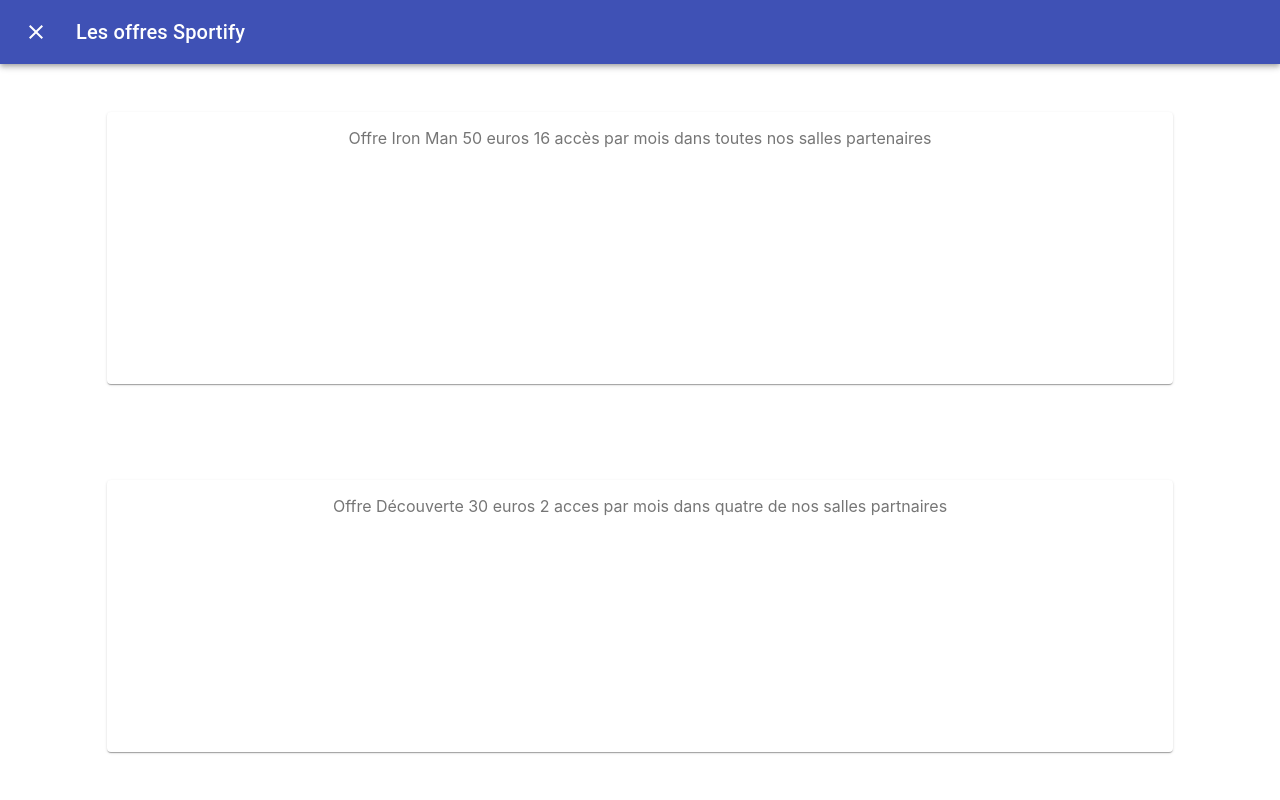
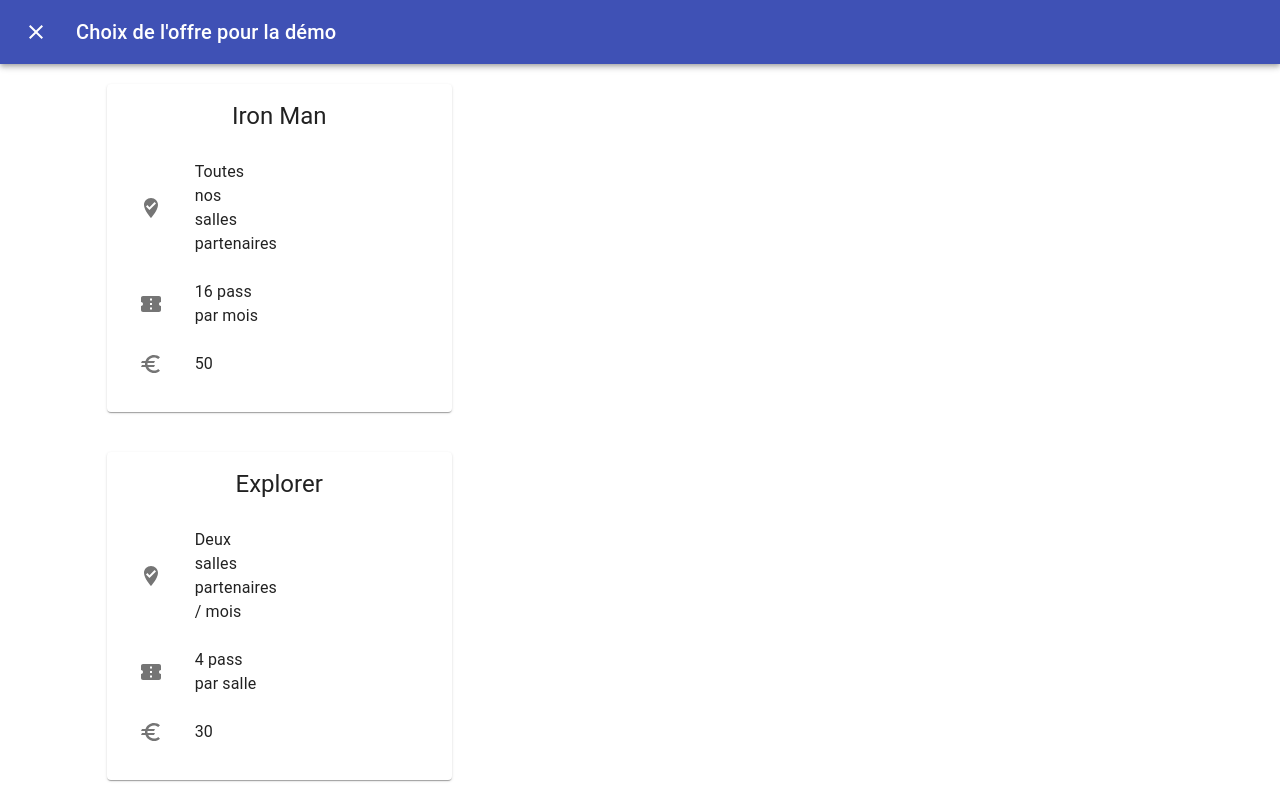
Before and after one commit to Alhuin/Sportify, a React (Create React App) app: page / in a window 1280 px wide. Both pictures are taken after a click on the button "CHOISIR UNE OFFRE". Built offline with nearby package versions, Linux system fonts and the light colour scheme.

Commit message:
refactored offers : Iron Man & Explorer

```diff
--- a/package.json
+++ b/package.json
@@ -11,6 +11,7 @@
     "react": "^16.12.0",
     "react-dom": "^16.12.0",
     "react-helmet": "^5.2.1",
+    "react-hook-screen-orientation": "^1.0.1",
     "react-redux": "^7.1.3",
     "react-router-dom": "^5.1.2",
     "react-scripts": "3.2.0",
--- a/src/App.js
+++ b/src/App.js
@@ -28,6 +28,7 @@
     updateWindowDimensions() {
         this.setState({ width: window.innerWidth, height: window.innerHeight });
     }
+
     render() {
         const { width, height } = this.state;
         let content = <>
@@ -35,16 +36,6 @@
             <meta name="google" value="notranslate" />
             <meta name="description" content="MSS, Mutli-Sports for Students" />
             <title>MSS Demo</title>
-            <script>
-                {`
-                    var lockFunction =  window.screen.orientation.lock;
-                    if (lockFunction.call(window.screen.orientation, 'landscape')) {
-                    console.log('Orientation locked')
-                    } else {
-                        console.error('There was a problem in locking the orientation')
-                    }
-                `}
-            </script>
         </Helmet>
         <Provider store={store}>
             <Router history={history}>
--- a/src/components/Header.js
+++ b/src/components/Header.js
@@ -12,7 +12,7 @@
 
     switch (type) {
       case "Home":
-        content = `Bonjour ${name} ${lastName} !`;
+        content = `Bonjour ${name} !`;
         break;
       case "Search":
         content = "Trouver une salle";
--- a/src/components/HomeContent.js
+++ b/src/components/HomeContent.js
@@ -3,7 +3,9 @@
 class HomeContent extends Component {
   render() {
     return(
-      <div className="content">Home Page</div>
+      <div className="content">
+        Home Page
+      </div>
     );
   }
 }
--- a/src/components/MembershipModal.js
+++ b/src/components/MembershipModal.js
@@ -48,7 +48,7 @@
               <CloseIcon />
             </IconButton>
             <Typography variant="h6" className={classes.title}>
-              Les offres Sportify
+              Choix de l'offre pour la démo
             </Typography>
           </Toolbar>
         </AppBar>
--- a/src/components/MembershipOffers.js
+++ b/src/components/MembershipOffers.js
@@ -1,7 +1,7 @@
 import React from 'react';
 import { makeStyles } from '@material-ui/core/styles';
-import Paper from '@material-ui/core/Paper';
 import Grid from '@material-ui/core/Grid';
+import Offer from "./Offer";
 
 const useStyles = makeStyles(theme => ({
   root: {
@@ -32,21 +32,13 @@
           item
           xs={10}
         >
-          <Paper className={classes.paper} onClick={()=>handleClick('Iron Man')}>
-            Offre Iron Man
-            50 euros
-            16 accès par mois dans toutes nos salles partenaires
-          </Paper>
+          <Offer offer="Iron Man" partners="Toutes nos salles partenaires" passes="16 pass par mois" price="50" handleClick={handleClick}/>
         </Grid>
         <Grid
           item
           xs={10}
         >
-          <Paper className={classes.paper} onClick={()=>handleClick('Machin')}>
-            Offre Découverte
-            30 euros
-            2 acces par mois dans quatre de nos salles partnaires
-          </Paper>
+          <Offer offer="Explorer" partners="Deux salles partenaires / mois" passes="4 pass par salle" price="30" handleClick={handleClick}/>
         </Grid>
       </Grid>
     </div>
--- /dev/null
+++ b/src/components/Offer.js
@@ -0,0 +1,74 @@
+import React from 'react';
+import { makeStyles } from '@material-ui/core/styles';
+import Card from '@material-ui/core/Card';
+import CardActionArea from '@material-ui/core/CardActionArea';
+import CardContent from '@material-ui/core/CardContent';
+import Typography from '@material-ui/core/Typography';
+import List from "@material-ui/core/List";
+import ListItem from "@material-ui/core/ListItem";
+import ListItemIcon from "@material-ui/core/ListItemIcon";
+import PassesIcon from '@material-ui/icons/ConfirmationNumber';
+import ListItemText from "@material-ui/core/ListItemText";
+import Grid from "@material-ui/core/Grid";
+import LocationIcon from '@material-ui/icons/WhereToVote';
+import PriceIcon from '@material-ui/icons/Euro';
+
+const useStyles = makeStyles(theme => ({
+    card: {
+        maxWidth: 345,
+    },
+    media: {
+        height: 140,
+    },
+    demo: {
+        backgroundColor: theme.palette.background.paper,
+    },
+}));
+
+export default ({offer, partners, passes, price, handleClick}) => {
+    const classes = useStyles();
+    const [dense] = React.useState(false);
+
+
+    return (
+        <Card className={classes.card} onClick={() => handleClick(offer)}>
+            <CardActionArea>
+                <CardContent>
+                    <Typography gutterBottom variant="h5" component="h2" style={{textAlign: 'center'}}>
+                        {offer}
+                    </Typography>
+                    <Grid item xs={12} md={6}>
+                        <div className={classes.demo}>
+                            <List dense={dense}>
+                                <ListItem>
+                                    <ListItemIcon>
+                                        <LocationIcon />
+                                    </ListItemIcon>
+                                    <ListItemText
+                                        primary={partners}
+                                    />
+                                </ListItem>
+                                <ListItem>
+                                    <ListItemIcon>
+                                        <PassesIcon />
+                                    </ListItemIcon>
+                                    <ListItemText
+                                        primary={passes}
+                                    />
+                                </ListItem>
+                                <ListItem>
+                                    <ListItemIcon>
+                                        <PriceIcon />
+                                    </ListItemIcon>
+                                    <ListItemText
+                                        primary={price}
+                                    />
+                                </ListItem>
+                            </List>
+                        </div>
+                    </Grid>
+                </CardContent>
+            </CardActionArea>
+        </Card>
+    );
+}
```
Also changed, not shown: src/manifest.json (added), 1 other file (tests, documents, lock files or other folders).
